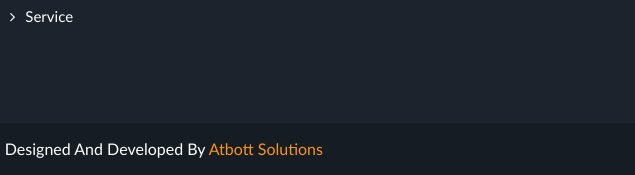
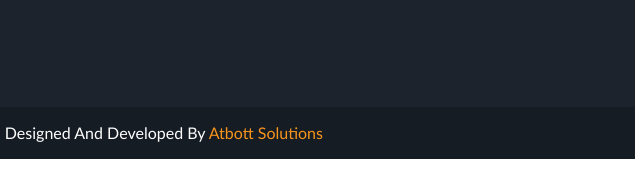
Before and after one commit to ArunThankaiah/chefouse_demo, a plain HTML site: page about.html in a window 1280 px wide. Shown: the part 4494-4669 px from the top of the page, 645-1280 px from the left. Drawn offline with Linux system fonts and the light colour scheme; a web font is replaced by a local one.

Commit message:
footer change

```diff
--- a/about.html
+++ b/about.html
@@ -782,7 +782,7 @@
 								<li><a href="index.html"><span><i class="fa fa-angle-right" aria-hidden="true"></i></span>Home</a></li>
 								<li><a href="about.html"><span><i class="fa fa-angle-right" aria-hidden="true"></i></span>About US</a></li>
 								<li><a href="products.html"><span><i class="fa fa-angle-right" aria-hidden="true"></i></span>Products</a></li>
-								<li><a href="service.html"><span><i class="fa fa-angle-right" aria-hidden="true"></i></span>Service</a></li>
+
 
 							</ul>
 						</div>
```
Also changed, not shown: contact.html (+1 -1 lines), index.html (+1 -1 lines), products.html (+1 -1 lines).
